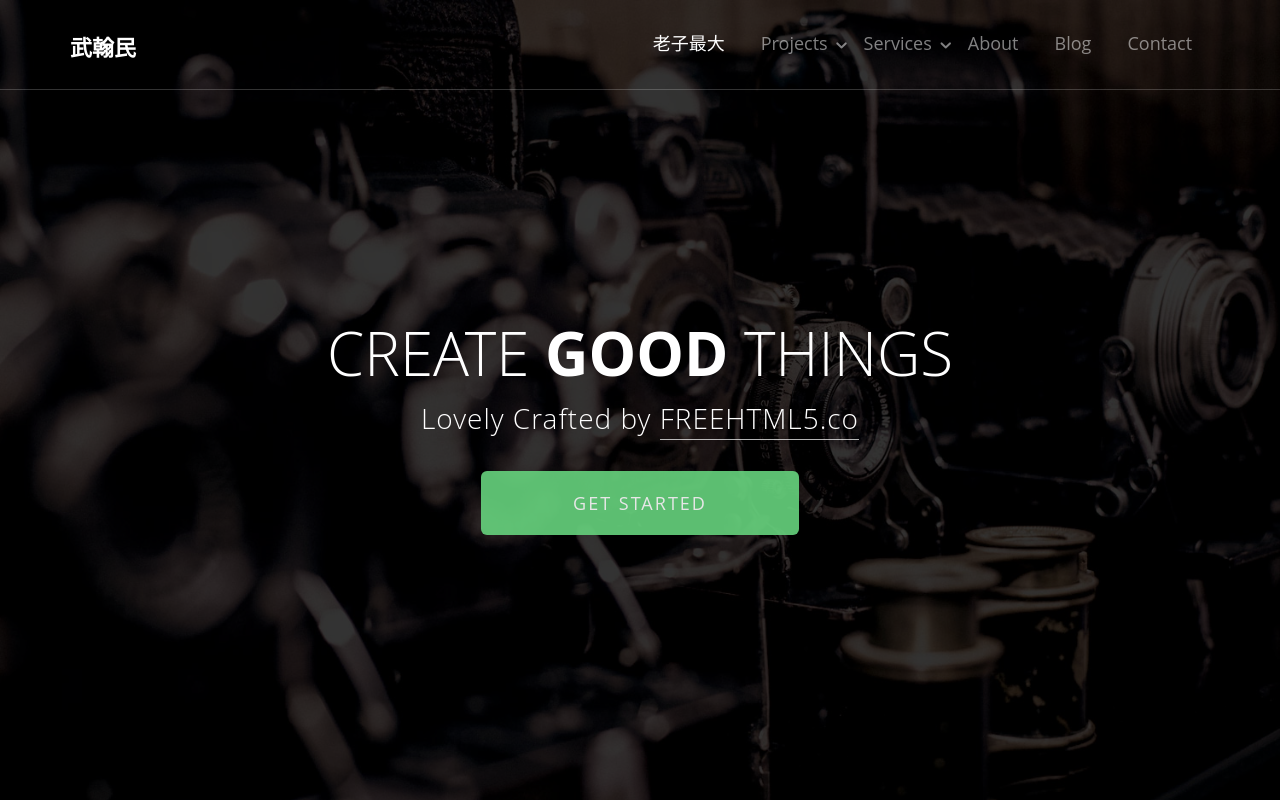
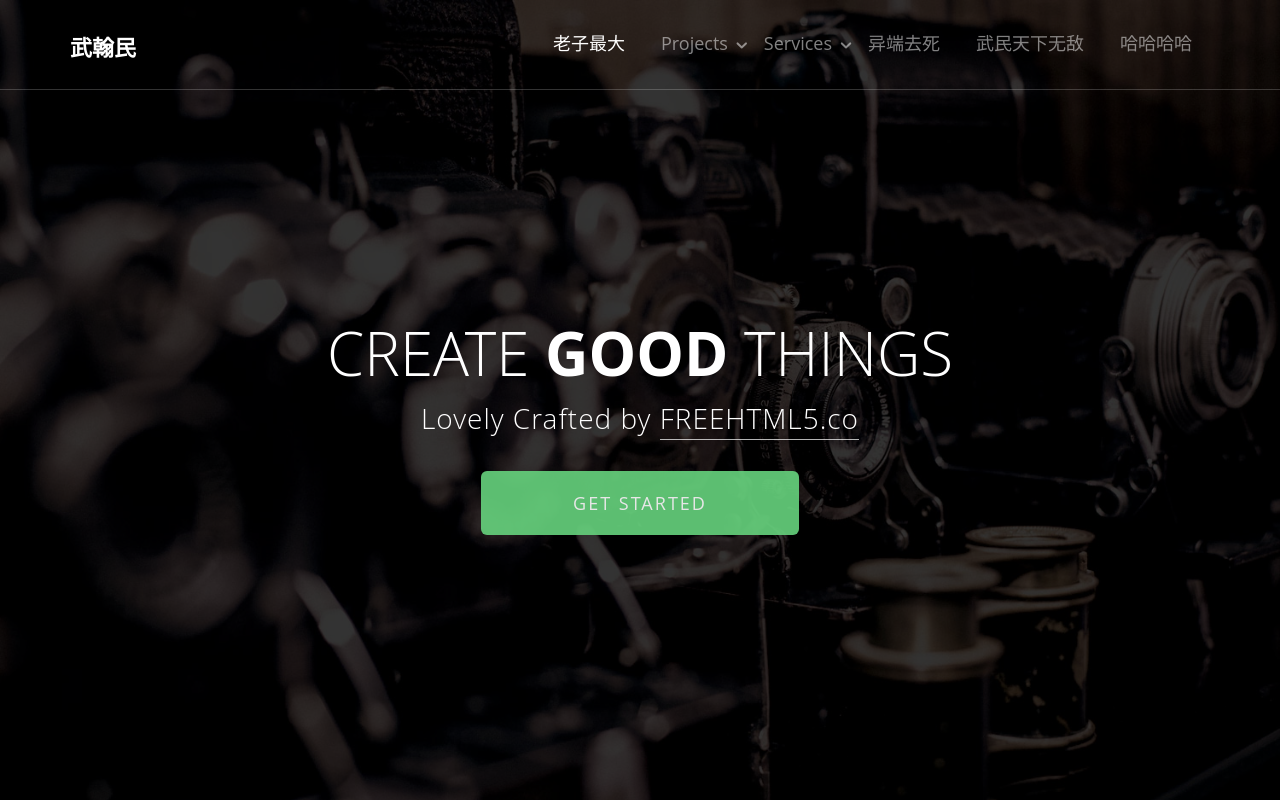
Before and after one commit to hunwei5/test, a plain HTML site: page index.html in a window 1280 px wide. Shown: the top 800 px of the page. Drawn offline with Linux system fonts and the light colour scheme; files whose address does not match are found by name.

Commit message:
Update index.html

```diff
--- a/index.html
+++ b/index.html
@@ -98,9 +98,9 @@
 										<li><a href="#">Photography</a></li>
 									</ul>
 								</li>
-								<li><a href="about.html">About</a></li>
-								<li><a href="blog.html">Blog</a></li>
-								<li><a href="contact.html">Contact</a></li>
+								<li><a href="about.html">异端去死</a></li>
+								<li><a href="blog.html">武民天下无敌</a></li>
+								<li><a href="contact.html">哈哈哈哈</a></li>
 							</ul>
 						</nav>
 					</div>
```
